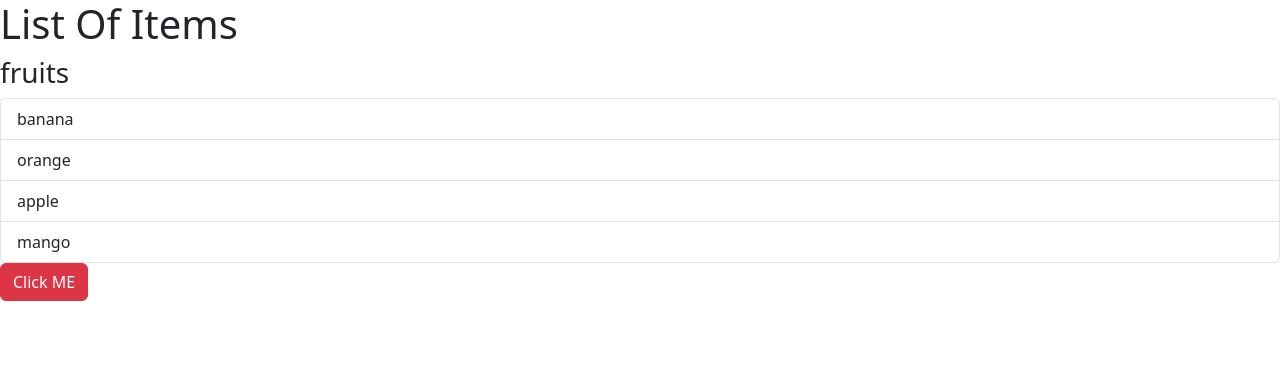
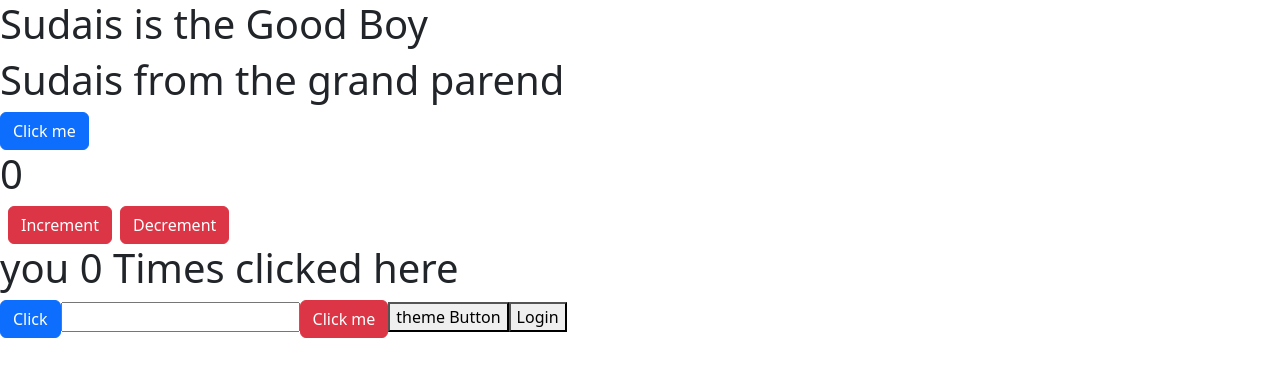
Before and after one commit to Sudaisneelambra/LearnReact, a React (Vite) app: page / in a window 1280 px wide. Shown: the top 376 px of the page. Built offline with nearby package versions, Linux system fonts and the light colour scheme.

Commit message:
conditional rendering

```diff
--- a/src/App.tsx
+++ b/src/App.tsx
@@ -1,27 +1,54 @@
-import ListGroup from './components/ListGroup';
-import Alert from './components/Alert'
-import Button from './components/Button';
-import './App.css'
-import { useState } from 'react';
+// import ListGroup from './components/ListGroup';
+// import Alert from './components/Alert'
+// import Button from './components/Button';
+// import './App.css'
+// import { useState } from 'react';
 
 
 
+// function App(){
+
+//   // const Clicking=()=>{
+//   //   console.log('sunnani');
+//   // }
+
+//   const [state, setState] =useState(false)
+
+//   const items = ['banana', 'orange', 'apple','mango']
+//   const handle = (item:string)=> console.log(item)
+//   return <>
+//   <div className="main"><ListGroup items={items} heading='fruits' onselectItem ={handle}/></div>
+//   {state && <Alert onClose={()=> setState(false)}>Koorad</Alert>}
+
+//   <Button color='danger' name='Click ME' onClick={()=>{setState(true)}} />
+//   </>
+// }
+
+
+
+import UseStates from "./components/UseStates";
+import UseEffectHook from "./components/UseEffectHook";
+import UseRef from "./components/UseRef";
+import ThemeButton from "./components/ThemeButton";
+import ConditionalRendering from "./components/ConditionalRendering";
+
+import Props from "./components/props";
+import EventHandling from "./components/EventHandling";
+import { useState } from "react";
+
 function App(){
 
-  const Clicking=()=>{
-    console.log('sunnani');
-  }
+  const [current, setCurrent] = useState('Click me')
 
-  const [state, setState] =useState(false)
-
-  const items = ['banana', 'orange', 'apple','mango']
-  const handle = (item:string)=> console.log(item)
   return <>
-  <div className="main"><ListGroup items={items} heading='fruits' onselectItem ={handle}/></div>
-  {state && <Alert onClose={()=> setState(false)}>Koorad</Alert>}
-
-  <Button color='danger' name='Click ME' onClick={()=>{setState(true)}} />
+        <Props name="Sudais"/>
+        <EventHandling buttonValue={current} clicking={()=>{current==='Click me'? setCurrent('clicked') : setCurrent('Click me')}
+        }/>
+        <UseStates/>
+        <UseEffectHook/>
+        <UseRef/>
+        <ThemeButton/>
+        <ConditionalRendering/>
   </>
 }
-
 export default App;
--- /dev/null
+++ b/src/components/ConditionalRendering.tsx
@@ -0,0 +1,13 @@
+import { useState } from "react"
+
+function ConditionalRendering(){
+
+    const [state, setState] = useState(false)
+
+    return <>
+        {state ? <button onClick={()=>setState(!state)}>LogOut</button> :<button onClick={()=>setState(!state)}>Login</button>}
+        {state && <h1>Welcome The user</h1>}
+    </>
+}
+
+export default ConditionalRendering
--- /dev/null
+++ b/src/components/EventHandling.tsx
@@ -0,0 +1,12 @@
+interface Props{
+    buttonValue?:string;
+    clicking?:()=>void
+}
+
+function EventHandling({buttonValue,clicking}:Props){
+    return <>
+        <button className="btn btn-primary" onClick={clicking}>{buttonValue}</button>
+    </>
+}
+
+export default EventHandling
--- a/src/components/ListGroup.tsx
+++ b/src/components/ListGroup.tsx
@@ -3,7 +3,7 @@ import { useState } from "react";
 interface Props{
     items:string[];
     heading:string;
-    onselectItem:()=>void;
+    onselectItem:(item:string)=>void;
 }
 
 // import {Fragment} from'react'
--- /dev/null
+++ b/src/components/PropsChild.tsx
@@ -0,0 +1,10 @@
+interface Props {
+    name?:string
+}
+function PropsChild({name} :Props){
+    return <>
+        <h1>{name} from the grand parend</h1>
+    </>
+}
+
+export default PropsChild
--- /dev/null
+++ b/src/components/ThemeButton.tsx
@@ -0,0 +1,11 @@
+import React, { useContext } from "react"
+
+function ThemeButton(){
+    const themeContext = React.createContext('dark')
+    const theme = useContext(themeContext)
+    return <>
+    <button style={{background:theme}}>theme Button</button>
+    </>
+}
+
+export default ThemeButton
--- /dev/null
+++ b/src/components/UseEffectHook.tsx
@@ -0,0 +1,17 @@
+import { useEffect, useState } from "react"
+
+function UseEffectHook(){
+    const [times, setTimes] = useState(0)
+
+    useEffect(()=>{
+        console.log(`You clicked ${times} times`);
+
+    })
+
+    return <>
+    <h1>you {times} Times clicked here</h1>
+    <button className=" btn btn-primary" onClick={()=>setTimes(times+1)}>Click</button>
+    </>
+}
+
+export default UseEffectHook
--- /dev/null
+++ b/src/components/UseRef.tsx
@@ -0,0 +1,16 @@
+import { useRef } from "react"
+
+function UseRef(){
+    const inputref = useRef<HTMLInputElement | null>(null)
+    const handle=()=>{
+        if(inputref.current){
+            inputref.current.focus()
+        }
+    }
+    return <>
+    <input type="text" ref={inputref} name="" id="" />
+    <button className="btn btn-danger" onClick={handle}>Click me</button>
+    </>
+}
+
+export default UseRef
--- /dev/null
+++ b/src/components/UseStates.tsx
@@ -0,0 +1,22 @@
+import { useState } from "react";
+
+function UseStates(){
+    const [state, setState] = useState(0);
+
+    const Increment =()=>{
+        setState(state+1)
+    }
+
+    const Decrement =()=>{
+        setState(state-1)
+    }
+
+    return <>
+    <h1>{state}</h1>
+    <button className="btn btn-danger me-2 ms-2" onClick={Increment}>Increment</button>
+    <button className="btn btn-danger" onClick={Decrement}>Decrement</button>
+
+    </>
+}
+
+export default UseStates;
--- /dev/null
+++ b/src/components/props.tsx
@@ -0,0 +1,14 @@
+import PropsChild from "./PropsChild";
+
+interface Props{
+    name?:string;
+}
+
+function Props({name}:Props){
+    return <>
+        <h1>{name} is the Good Boy</h1>
+        <PropsChild name={name}/>
+    </>
+}
+
+export default Props
--- a/src/main.tsx
+++ b/src/main.tsx
@@ -1,10 +1,10 @@
 import React from 'react'
 import ReactDOM from 'react-dom/client'
-import App from './App.tsx'
 import 'bootstrap/dist/css/bootstrap.css'
+import App from './App'
 
 ReactDOM.createRoot(document.getElementById('root')!).render(
   <React.StrictMode>
-    <App />
+    <App/>
   </React.StrictMode>,
 )
```
